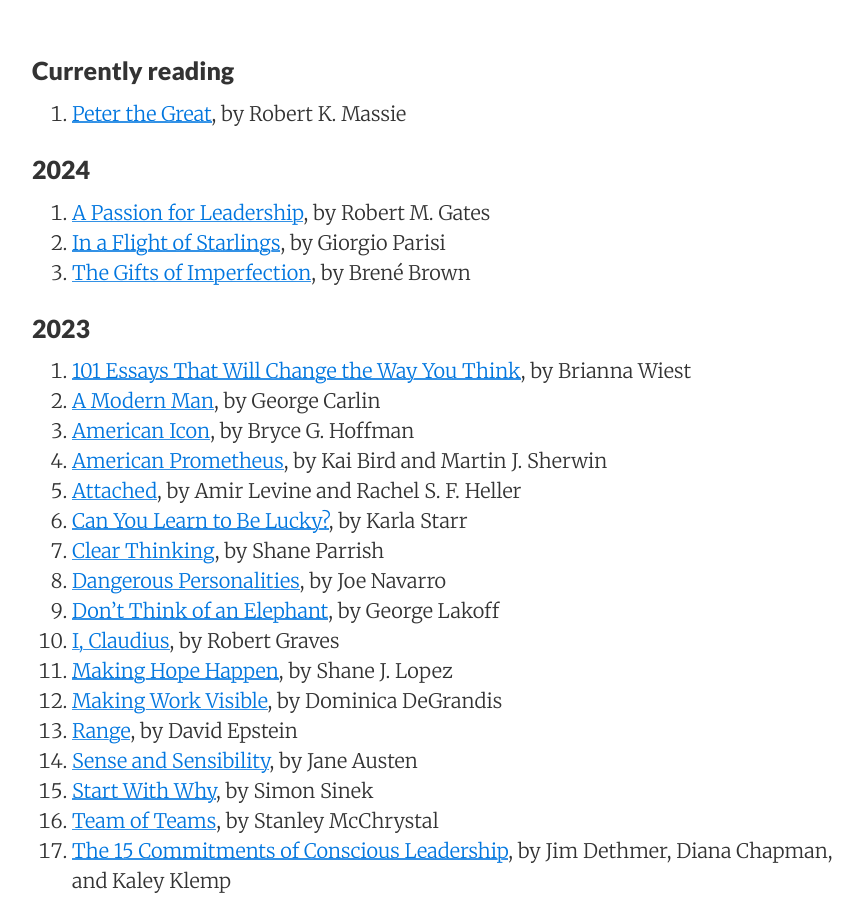
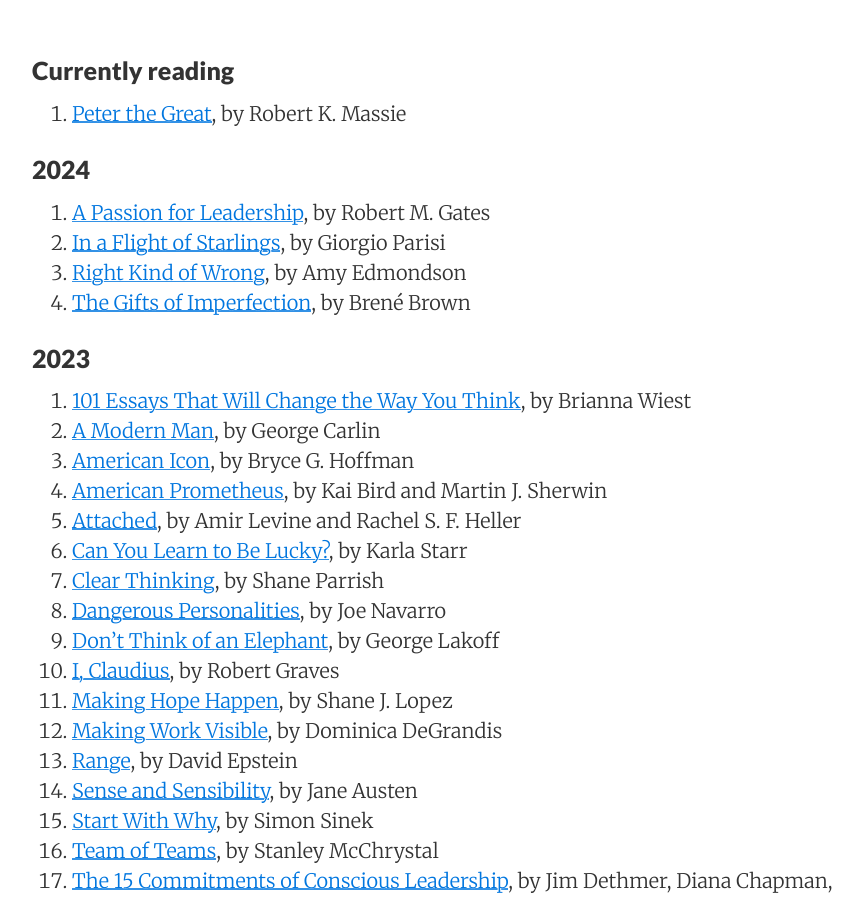
Before and after one commit to sewardlee337/sewardlee337.github.io, a Jekyll site: the page built from readinglist.md, in a window 1280 px wide and 900 px high, scrolled down 320 px. Shown: the whole window, without its empty margins (188-1051 px from the left). Built offline with Jekyll 4.4.1, drawn with Linux system fonts in a browser that asks for light colours; nearby versions of some CDN libraries.

Commit message:
update reading list

```diff
--- a/readinglist.md
+++ b/readinglist.md
@@ -19,6 +19,7 @@ _"My alma mater was books, a good library... I could spend the rest of my life r
 
 1. [A Passion for Leadership](https://www.amazon.com/Passion-Leadership-Lessons-Change-Service/dp/0307949648), by Robert M. Gates
 1. [In a Flight of Starlings](https://www.amazon.com/Flight-Starlings-Wonders-Complex-Systems/dp/059349315X), by Giorgio Parisi
+1. [Right Kind of Wrong](https://www.amazon.com/Right-Kind-Wrong-Science-Failing/dp/1982195061), by Amy Edmondson
 1. [The Gifts of Imperfection](https://www.amazon.com/Gifts-Imperfection-Think-Supposed-Embrace-ebook/dp/B00BS03LL6/ref=tmm_kin_swatch_0?_encoding=UTF8&qid=&sr=), by Brené Brown
 
 
```
